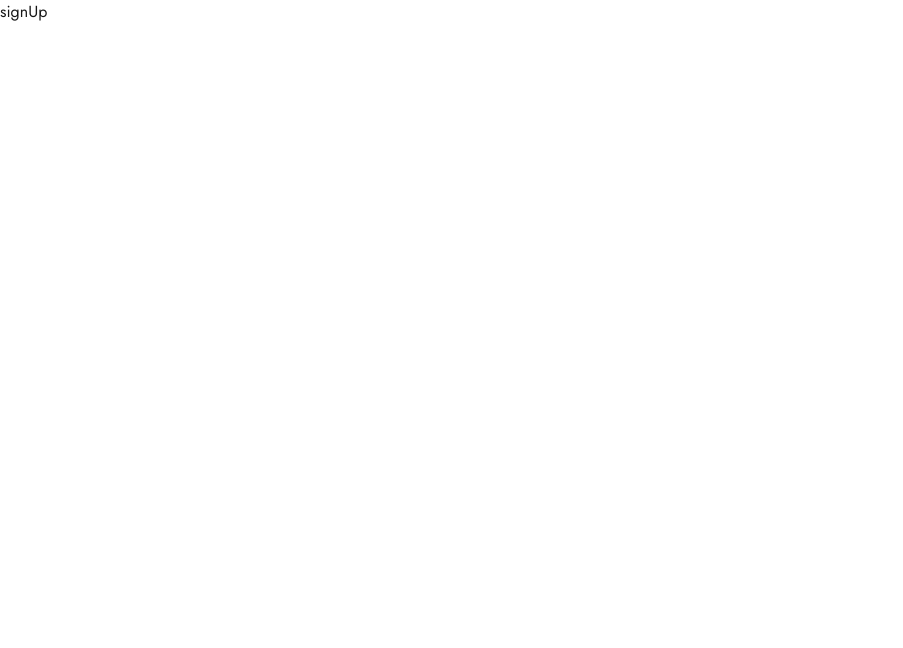
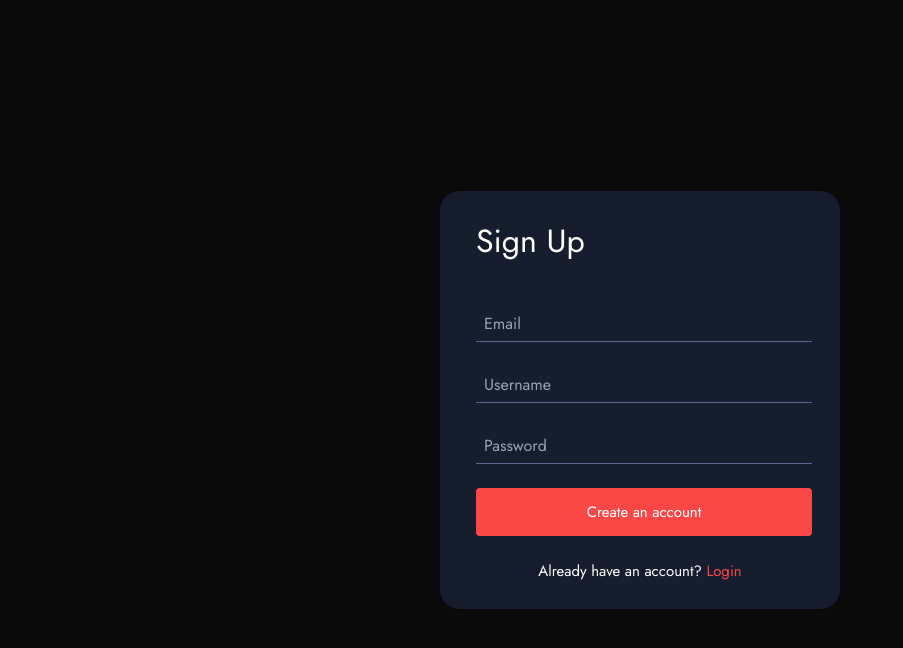
Before and after one commit to SandeebAdhikari/Hospital_Management_System, a Next.js app: page /signUp in a window 1280 px wide. Shown: the top 648 px of the page, without its empty margins (0-903 px from the left). Built offline with nearby package versions, Linux system fonts and the light colour scheme.

Commit message:
authform for both signIn and signUp

```diff
--- a/app/(auth)/signIn/page.tsx
+++ b/app/(auth)/signIn/page.tsx
@@ -1,7 +1,41 @@
-import React from "react";
+"use client";
+import React, { useState } from "react";
+import AuthForm from "@/components/AuthForm";
 
-const SignIn = () => {
-  return <div className="flex items-center justify-center "></div>;
+interface FormData {
+  username: string;
+  password: string;
+}
+
+const SignInPage: React.FC = () => {
+  const [formData, setFormData] = useState<FormData>({
+    username: "",
+    password: "",
+  });
+
+  const handleInputChange = (e: React.ChangeEvent<HTMLInputElement>) => {
+    const { name, value } = e.target;
+    setFormData((prev) => ({
+      ...prev,
+      [name]: value,
+    }));
+  };
+
+  const handleSignIn = (e: React.FormEvent<HTMLFormElement>) => {
+    e.preventDefault();
+    console.log("Sign-In Data:", formData);
+  };
+
+  return (
+    <div className="auth-align">
+      <AuthForm
+        type="signIn"
+        formData={formData}
+        onChange={handleInputChange}
+        onSubmit={handleSignIn}
+      />
+    </div>
+  );
 };
 
-export default SignIn;
+export default SignInPage;
--- a/app/(auth)/signUp/page.tsx
+++ b/app/(auth)/signUp/page.tsx
@@ -1,7 +1,47 @@
-import React from "react";
+"use client";
+import React, { useState } from "react";
+import AuthForm from "@/components/AuthForm"; // Adjust the path based on your folder structure
 
-const signUp = () => {
-  return <div>signUp</div>;
+interface FormData {
+  username: string;
+  email: string;
+  password: string;
+}
+
+const SignUpPage: React.FC = () => {
+  // State to manage form data
+  const [formData, setFormData] = useState<FormData>({
+    username: "",
+    email: "",
+    password: "",
+  });
+
+  // Handle input changes
+  const handleInputChange = (e: React.ChangeEvent<HTMLInputElement>) => {
+    const { name, value } = e.target;
+    setFormData((prev) => ({
+      ...prev,
+      [name]: value,
+    }));
+  };
+
+  // Handle form submission
+  const handleSignUp = (e: React.FormEvent<HTMLFormElement>) => {
+    e.preventDefault();
+    // Perform your sign-up logic here
+    console.log("Sign-Up Data:", formData);
+  };
+
+  return (
+    <div className="flex items-center justify-center min-h-screen bg-[#0a0a0a]">
+      <AuthForm
+        type="signUp"
+        formData={formData}
+        onChange={handleInputChange}
+        onSubmit={handleSignUp}
+      />
+    </div>
+  );
 };
 
-export default signUp;
+export default SignUpPage;
--- a/app/globals.css
+++ b/app/globals.css
@@ -19,3 +19,9 @@ body {
   background: var(--background);
   @apply font-sans;
 }
+
+@layer utilities {
+  .auth-align {
+    @apply flex items-center justify-center w-full min-h-screen;
+  }
+}
--- a/components/AuthForm.tsx
+++ b/components/AuthForm.tsx
@@ -1,7 +1,103 @@
 import React from "react";
+import Link from "next/link";
 
-const AuthForm = () => {
-  return <div>AuthForm</div>;
+interface FormData {
+  username: string;
+  password: string;
+  email?: string;
+}
+
+interface AuthFormProps {
+  type: "signIn" | "signUp";
+  onChange: (e: React.ChangeEvent<HTMLInputElement>) => void;
+  onSubmit: (e: React.FormEvent<HTMLFormElement>) => void;
+  formData: FormData;
+}
+
+const AuthForm: React.FC<AuthFormProps> = ({
+  type,
+  onChange,
+  onSubmit,
+  formData,
+}) => {
+  return (
+    <div
+      className={`flex p-5 items-center justify-center w-[400px] ${
+        type === "signIn" ? "h-[373px]" : "h-[418px]"
+      } bg-[#161D2F] rounded-[20px]`}
+    >
+      <form onSubmit={onSubmit} className="flex flex-col w-full p-4">
+        <h2 className="mt-8 text-[32px] text-white">
+          {type === "signIn" ? "Login" : "Sign Up"}
+        </h2>
+
+        {type === "signUp" && (
+          <input
+            type="email"
+            name="email"
+            placeholder="Email"
+            value={formData.email || ""}
+            onChange={onChange}
+            required
+            className="w-[336px] h-[37px] mt-10 p-2 border-b border-[#5A698F] bg-[#161D2F] outline-none focus:ring-0 text-white hover:border-b-white hover:cursor-pointer"
+          />
+        )}
+        <input
+          type="username"
+          name="username"
+          placeholder={type === "signIn" ? "Username or Email" : "Username"}
+          value={formData.username}
+          onChange={onChange}
+          required
+          className={`w-[336px] h-[37px] ${
+            type === "signIn" ? "mt-10" : "mt-6"
+          } p-2 border-b border-[#5A698F] bg-[#161D2F] outline-none focus:ring-0 text-white hover:border-b-white hover:cursor-pointer`}
+        />
+        <input
+          type="password"
+          name="password"
+          placeholder="Password"
+          value={formData.password}
+          onChange={onChange}
+          required
+          className="w-[336px] h-[37px] mt-6 p-2 border-b border-[#5A698F] bg-[#161D2F] outline-none focus:ring-0 text-white hover:border-b-white hover:cursor-pointer"
+        />
+
+        <button
+          type="submit"
+          className="mt-6 bg-[#FC4747] text-white p-2 w-[336px] h-[48px] rounded hover:bg-white hover:text-black"
+        >
+          <span className="text-[15px] font-light">
+            {type === "signIn" ? "Login to your account" : "Create an account"}
+          </span>
+        </button>
+
+        <p className="mt-6 mb-8 text-center text-[15px] text-white">
+          {type === "signIn" ? (
+            <>
+              Don&apos;t have an account?{" "}
+              <Link
+                href="/signUp"
+                className="text-[#FC4747] hover:cursor-pointer"
+              >
+                Sign Up
+              </Link>
+            </>
+          ) : (
+            <>
+              Already have an account?{" "}
+              <Link
+                href="/signIn"
+                className="text-[#FC4747] hover:cursor-pointer"
+              >
+                Login
+              </Link>
+            </>
+          )}
+        </p>
+      </form>
+    </div>
+  );
 };
 
 export default AuthForm;
```
